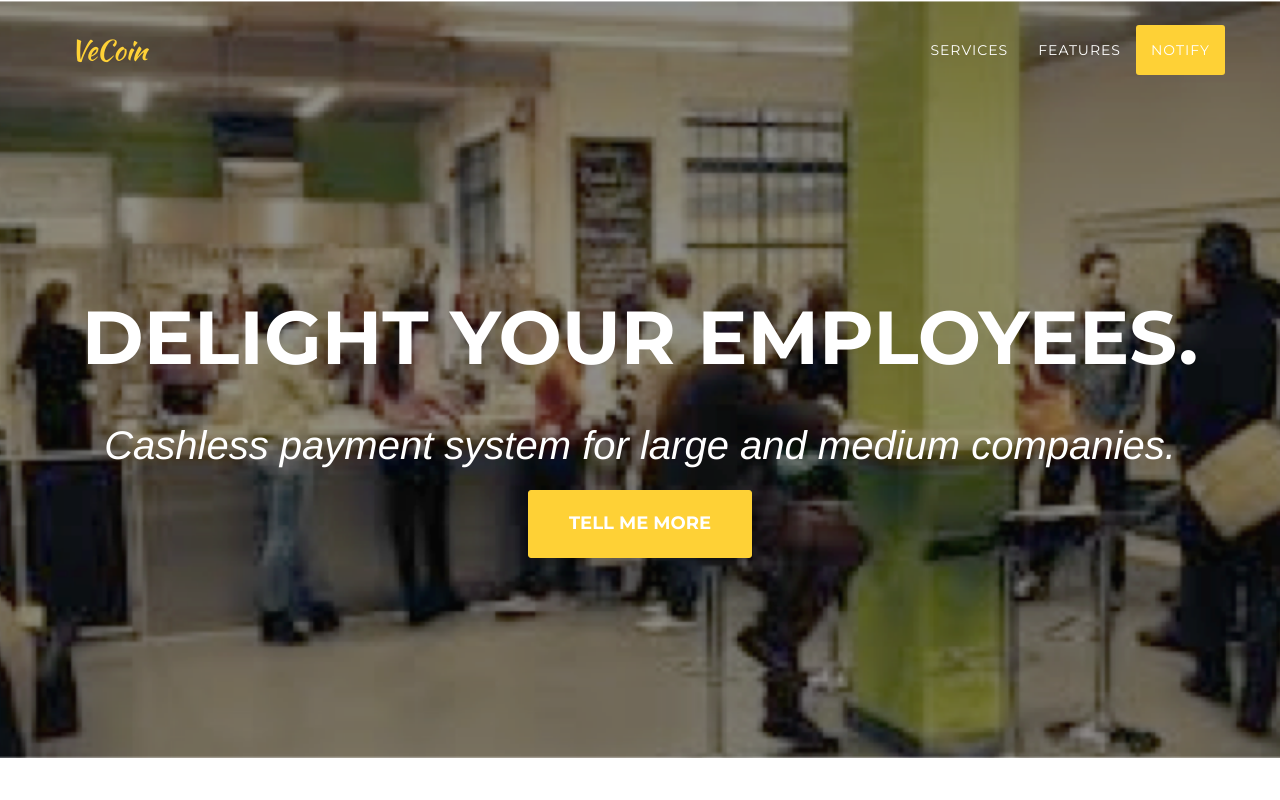
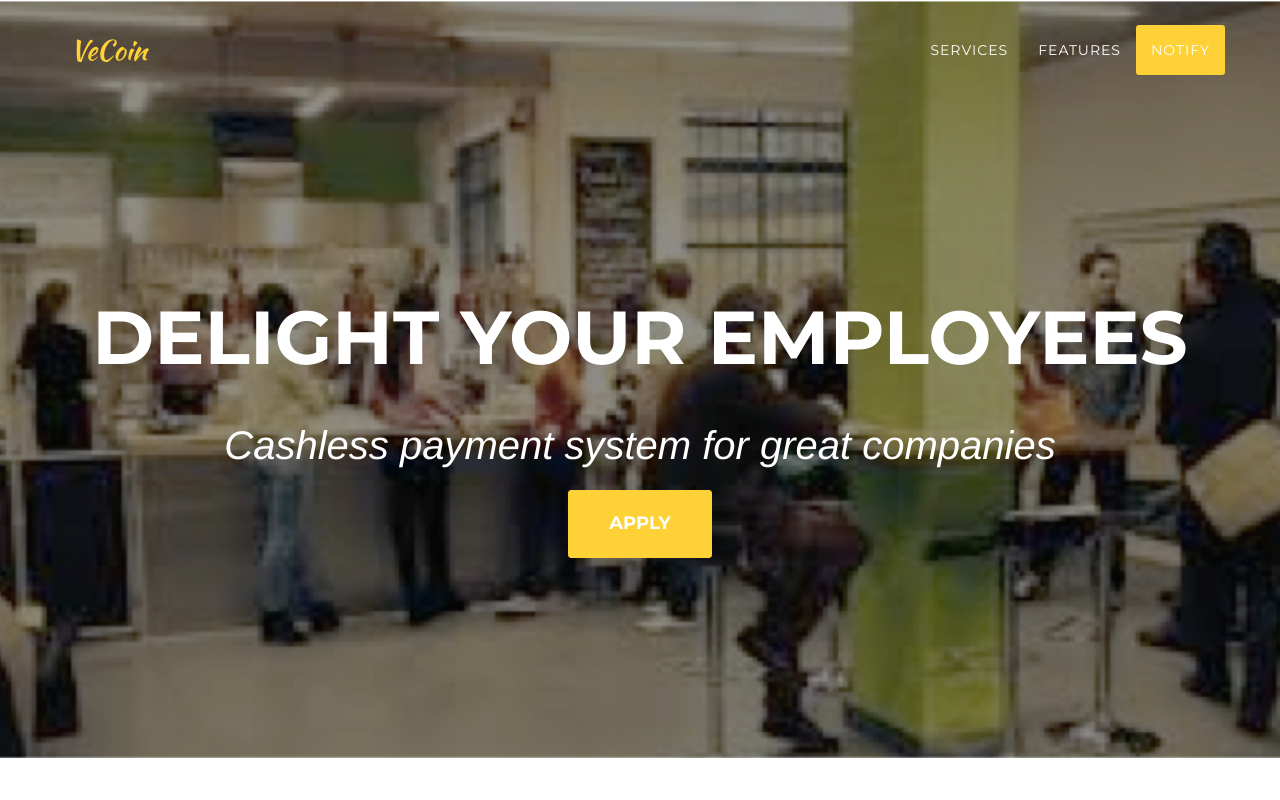
Before and after one commit to joanseg/hackathon, a plain HTML site: page index.html in a window 1280 px wide. Shown: the top 800 px of the page. Drawn offline with nearby package versions, Linux system fonts and the light colour scheme; a web font is replaced by a local one.

Commit message:
scroll to apply

```diff
--- a/index.html
+++ b/index.html
@@ -77,9 +77,9 @@
     <header>
         <div class="container">
             <div class="intro-text">
-                <div class="intro-heading">Delight your employees.</div>
-                <div class="intro-lead-in">Cashless payment system for large and medium companies.</div>
-                <a href="#services" class="page-scroll btn btn-xl">Tell Me More</a>
+                <div class="intro-heading">Delight your employees</div>
+                <div class="intro-lead-in">Cashless payment system for great companies</div>
+                <a href="#contact" class="page-scroll btn btn-xl">Apply</a>
             </div>
         </div>
     </header>
```
